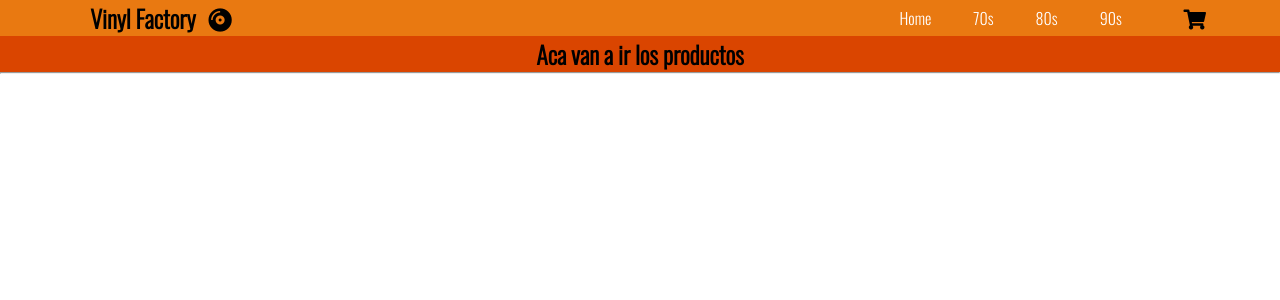
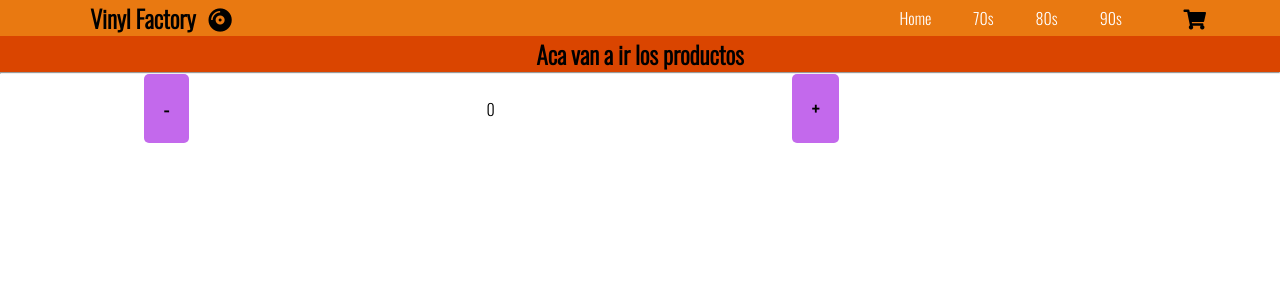
Before and after one commit to imnotkiddin/vinyl-factory, a React (Create React App) app: page / in a window 1280 px wide. Shown: the top 300 px of the page. Built offline with nearby package versions, Linux system fonts and the light colour scheme.

Commit message:
Agregado de botones y clickcounter

```diff
--- a/package.json
+++ b/package.json
@@ -12,6 +12,7 @@
     "@testing-library/jest-dom": "^5.16.1",
     "@testing-library/react": "^12.1.2",
     "@testing-library/user-event": "^13.5.0",
+    "bootstrap": "^5.1.3",
     "react": "^17.0.2",
     "react-dom": "^17.0.2",
     "react-scripts": "5.0.0",
--- a/src/App.js
+++ b/src/App.js
@@ -1,4 +1,6 @@
 import "./App.css";
+import React from "react";
+import { ItemCount } from "./components/ItemCount/ItemCount";
 import { ItemListContainer } from "./components/ItemListConteiner/ItemListContainer";
 import Navbar from "./components/NavBar/NavBar";
 
@@ -7,6 +9,7 @@ function App() {
     <div>
       <Navbar />
       <ItemListContainer greeting="Aca van a ir los productos" />
+      <ItemCount />
     </div>
   );
 }
--- /dev/null
+++ b/src/components/ItemCount/ItemCount.css
@@ -0,0 +1,18 @@
+.clickContainer {
+    display: grid;
+    grid-template-columns: auto auto auto auto;
+    grid-gap: 10px;
+    align-items: center;
+    justify-items: center;
+    margin-bottom: 10px;
+}
+button {
+    background-color: #c369ec;
+    border: none;
+    border-radius: 5px;
+    padding: 5px;
+    font-size: 1.2em;
+    font-weight: bold;
+    cursor: pointer;
+    padding: 20px;
+}
--- /dev/null
+++ b/src/components/ItemCount/ItemCount.js
@@ -0,0 +1,27 @@
+import React, { useState } from "react";
+import "./ItemCount.css";
+import Bootstrap from "./node_modules/bootstrap/dist/js/bootstrap.bundle.min";
+
+export const ItemCount = () => {
+  const [clicks, setClicks] = useState(0);
+
+  const sumarClick = () => {
+    setClicks(clicks + 1);
+  };
+
+  const restarClick = () => {
+    setClicks(clicks - 1);
+  };
+
+  return (
+    <div className="clickContainer">
+      <div onClick={restarClick}>
+        <button className={clicks < 0 ? "disable" : "enable"}>-</button>
+      </div>
+      <div>{clicks}</div>
+      <div onClick={sumarClick} className={clicks > 25 ? "disable" : "enable"}>
+        <button>+</button>
+      </div>
+    </div>
+  );
+};
```
Also changed, not shown: src/api/Api.js (added, +35 -0 lines), 1 other file (tests, documents, lock files or other folders).
